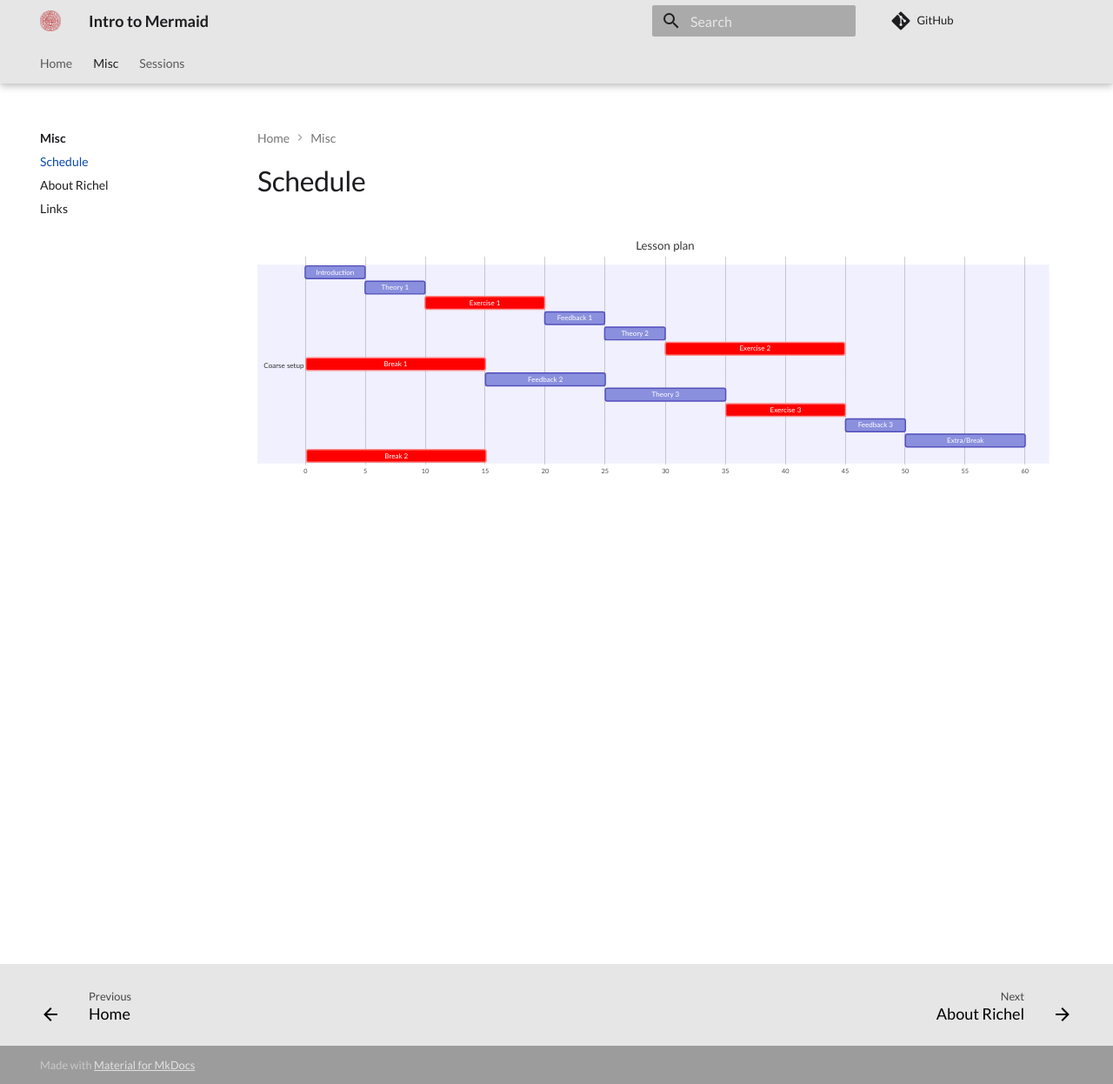
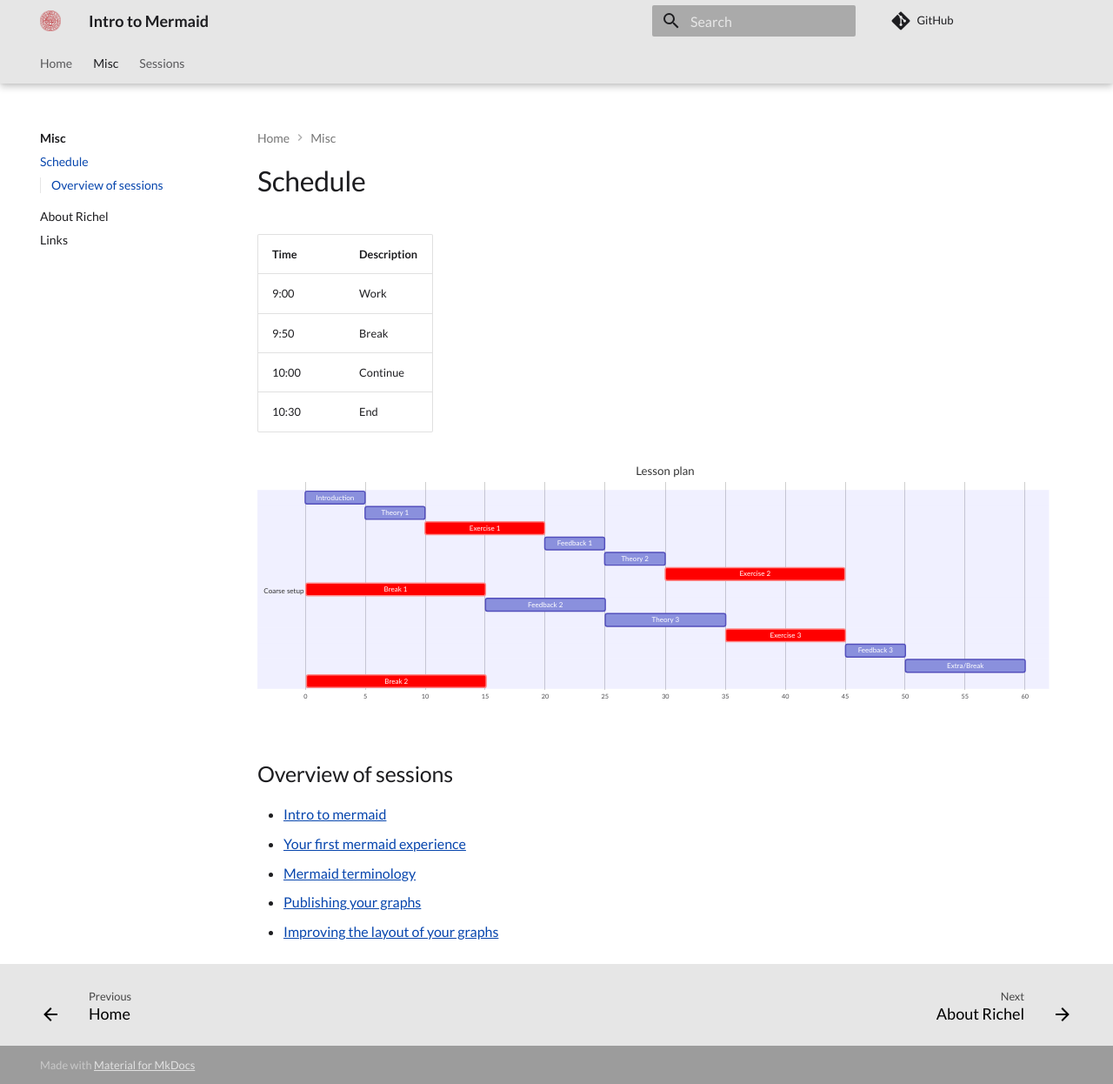
Before and after one commit to richelbilderbeek/lesson_mermaid, an MkDocs documentation site: the page built from docs/misc/schedule.md, in a window 1280 px wide and 1246 px high. Shown: the whole window at 87% size. Built offline with MkDocs 1.6.1 and Material for MkDocs 9.7.7, drawn with Linux system fonts in a browser that asks for light colours; comment, search, counter and statistics services are not loaded.

Commit message:
Update schedule

````diff
--- a/docs/misc/schedule.md
+++ b/docs/misc/schedule.md
@@ -1,4 +1,11 @@
 # Schedule
+
+Time|Description
+----|-----------
+9:00|Work
+9:50|Break
+10:00|Continue
+10:30|End
 
 ```mermaid
 gantt
@@ -20,3 +27,11 @@ gantt
   Extra/Break: after feedback_3, 10s
   Break 2: crit, 105, 15s
 ```
+
+## Overview of sessions
+
+- [Intro to mermaid](../sessions/intro_to_mermaid.md)
+- [Your first mermaid experience](../sessions/first_experience.md)
+- [Mermaid terminology](../sessions/mermaid_terminology.md)
+- [Publishing your graphs](../sessions/publishing_graphs.md)
+- [Improving the layout of your graphs](../sessions/improving_layout.md)
--- a/docs/stylesheets/extra.css
+++ b/docs/stylesheets/extra.css
@@ -38,7 +38,7 @@
   text-align: initial;
 }
 
-  .md-typeset a {
+.md-typeset a {
   text-decoration: underline;
 }
 
````
Also changed, not shown: docs/sessions/intro_to_mermaid.md (+0 -8 lines).
